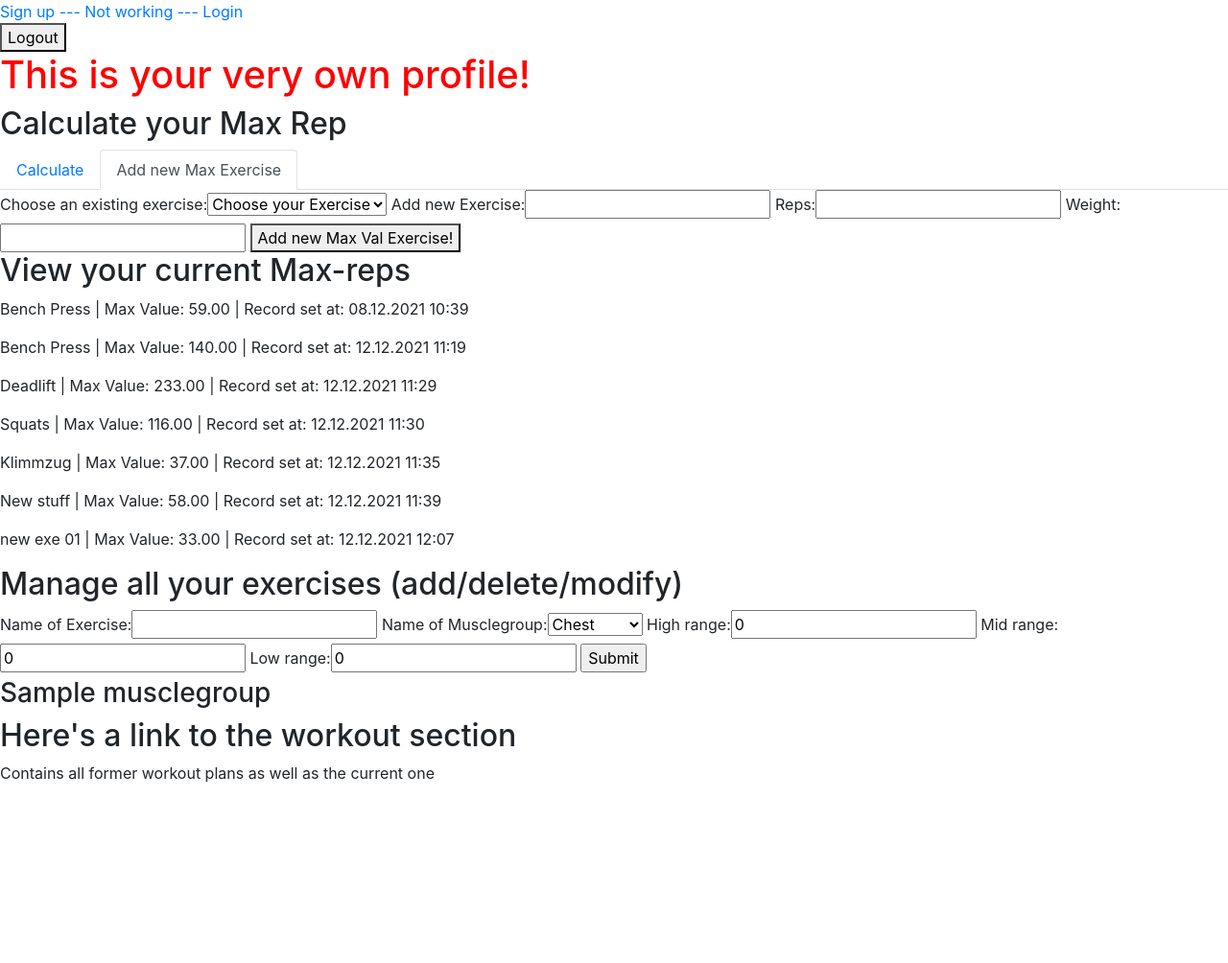
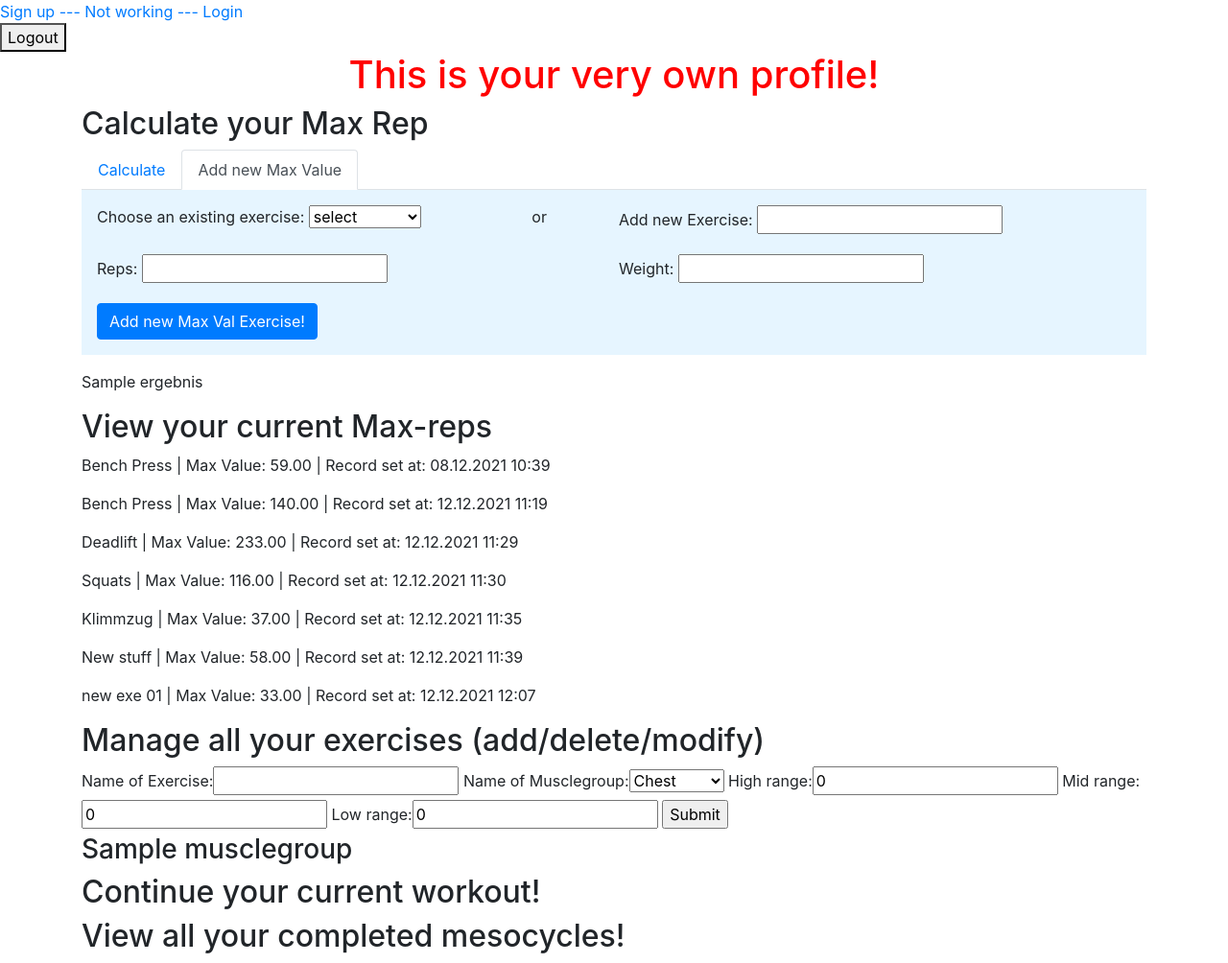
Before and after one commit to alexfuerst93/fitnessapp, a Django app: template userprofile/templates/userprofile/profile.html in a window 1280 px wide, after a click on "Add new Max Value". Shown: the whole page at 96% size. Before the commit the page ends 816 px from the top, so only its background shows below. Run offline with Django 3.2, Linux system fonts and the light colour scheme; data comes from the database, SQL or seed files in the repository; both versions use the stored data as it was after the commit; the template is opened without the code that fills it: values that come from a table or form of the project are taken from there, most other values are stand-ins (such as "Sample title", 1, 10 or a date in 2020); some libraries are stand-ins or nearby versions.

Commit message:
expanded logic for calculating maxreps; minor design iteration

```diff
--- a/userprofile/forms.py
+++ b/userprofile/forms.py
@@ -8,15 +8,16 @@ class Exercise_Pool_Form(ModelForm):
         fields = ["title", "muscle", "high_range", "mid_range", "low_range"]
 
 
-maxvalue = MaxValue.objects.all()
-maxvalue_list = [value.exercise for value in maxvalue]
-dropdown_exercises = []
-for index, name in enumerate(maxvalue_list, 1):
-    dropdown_exercises.append((index, name))
-dropdown_exercises.insert(0, (0, "Choose your Exercise"))
 
 class CreateMaxValue(forms.Form):
-    choose_exercise = forms.ChoiceField(label="Choose an existing exercise", choices = dropdown_exercises, required=False)
+    # maxvalue = MaxValue.objects.all()
+    # maxvalue_list = [entry.exercise for entry in maxvalue]
+    # dropdown_exercises = []
+    # for exercise in maxvalue_list:
+    #     dropdown_exercises.append((exercise, exercise))
+    # dropdown_exercises.insert(0, ("choose", "Choose your Exercise"))
+
+    choose_exercise = forms.ModelChoiceField(empty_label="select", label="Choose an existing exercise", queryset=MaxValue.objects.all(), required=False)
     create_exercise = forms.CharField(label="Add new Exercise", max_length=100, required=False)
-    reps = forms.DecimalField(max_digits=5, decimal_places=2)
-    weight = forms.DecimalField(max_digits=5, decimal_places=2)
+    reps = forms.DecimalField(max_digits=5, decimal_places=2, min_value=1.0)
+    weight = forms.DecimalField(max_digits=5, decimal_places=2, min_value=1.0)
--- /dev/null
+++ b/userprofile/helpers.py
@@ -0,0 +1,3 @@
+
+def epley(weight, reps):
+    return int(round(0.033 * reps * weight + weight, 0))
--- a/userprofile/models.py
+++ b/userprofile/models.py
@@ -6,6 +6,7 @@ class MaxValue(models.Model):
     user_id = models.ForeignKey(User, on_delete=models.CASCADE)
     exercise = models.CharField("Name of Exercise", max_length=100)
     max_value = models.DecimalField(max_digits=5, decimal_places=2)
+    #SHOULD BE AN INTEGER
     timestamp = models.DateTimeField()
     # blank=True makes the field optional
     # null=True allows to write NULL to the database
--- a/userprofile/static/userprofile/style.css
+++ b/userprofile/static/userprofile/style.css
@@ -6,3 +6,7 @@ img {
     max-width: 25%;
     max-height: 25%;
 }
+
+#tab2 {
+    background-color: #e6f5ff;
+}
--- a/userprofile/templates/userprofile/profile.html
+++ b/userprofile/templates/userprofile/profile.html
@@ -1,32 +1,45 @@
 {% extends 'userprofile/base.html' %}
 {% block content %}
 
-<h1>This is your very own profile!</h1>
+<div class="container">
+
+<div class="row justify-content-center">
+    <h1>This is your very own profile!</h1>
+</div>
+
 <h2>Calculate your Max Rep</h2>
-
-
 <ul class="nav nav-tabs" role="tablist">
     <li class="nav-item"><a class="nav-link active" id="calculate-tab" data-toggle="tab" href="#tab1" role="tab">Calculate</a></li>
-    <li class="nav-item"><a class="nav-link" id="add-new-max-tab" data-toggle="tab" href="#tab2" role="tab">Add new Max Exercise</a></li>
+    <li class="nav-item"><a class="nav-link" id="add-new-max-tab" data-toggle="tab" href="#tab2" role="tab">Add new Max Value</a></li>
 </ul>
 <div class="tab-content">
-    <div class="tab-pane fade show active" id="tab1" role="tabpanel">
+    <div class="tab-pane fade show active p-3" id="tab1" role="tabpanel">
         <form action="{% url 'profile' %}" method="POST">
             {% csrf_token %}
             <input type="number" step="0.01" placeholder="Weight", name="weight">
             <input type="number" step="0.01" placeholder="Reps", name="reps">
             <button name="calculated_maxrep">Calculate!</button>
         </form>
-        <p>{{ ergebnis }}</p>
     </div>
-    <div class="tab-pane fade" id="tab2" role="tabpanel">
+    <div class="tab-pane fade p-3" id="tab2" role="tabpanel">
         <form action="{% url 'profile' %}" method="POST">
             {% csrf_token %}
-            {{ form_maxval }}
-            <button name="calculate_and_safe">Add new Max Val Exercise!</button>
+            <div class="form-row">
+                <div class="form-group col-5">{{ form_maxval.choose_exercise.label_tag }} {{ form_maxval.choose_exercise }}</div>
+                <p class="col-1">or</p>
+                <div class="form-group col-5">{{ form_maxval.create_exercise.label_tag }} {{ form_maxval.create_exercise }}</div>
+            </div>
+            <div class="form-row">
+                <div class="form-group col-6">{{ form_maxval.reps.label_tag }} {{ form_maxval.reps }}</div>
+                <div class="form-group col-6">{{ form_maxval.weight.label_tag }} {{ form_maxval.weight }}</div>
+            </div>
+            <button name="calculate_and_safe" class="btn btn-primary">Add new Max Val Exercise!</button>
         </form>
     </div>
-  </div>
+</div>
+<p>{{ error }}</p>
+<p>{{ ergebnis }}</p>
+
 
 
 <h2>View your current Max-reps</h2>
@@ -67,8 +80,8 @@
     {% endfor %}
 {% endfor %}
 
+<h2>Continue your current workout!</h2>
+<h2>View all your completed mesocycles!</h2>
 
-<h2>Here's a link to the workout section</h2>
-<p>Contains all former workout plans as well as the current one</p>
-
+</div>
 {% endblock %}
```
Also changed, not shown: userprofile/views.py (+33 -17 lines), db.sqlite3.
